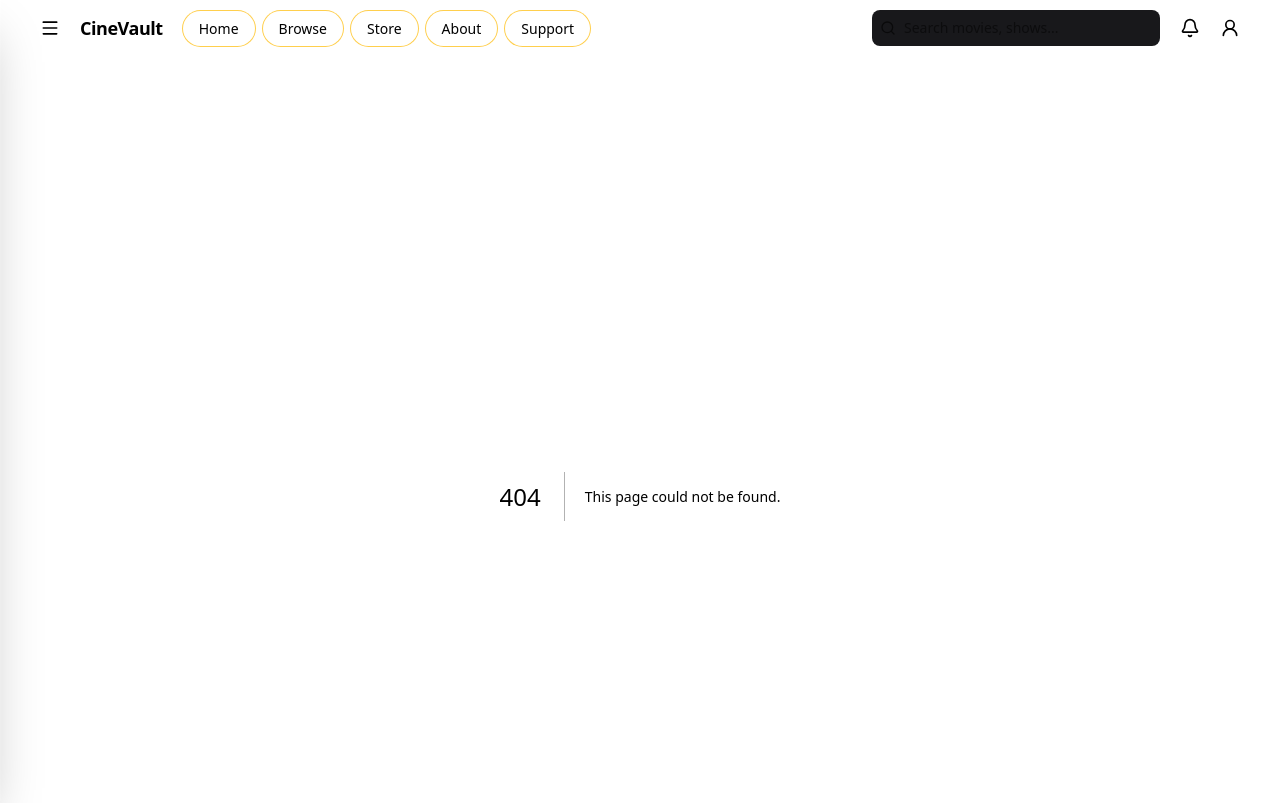
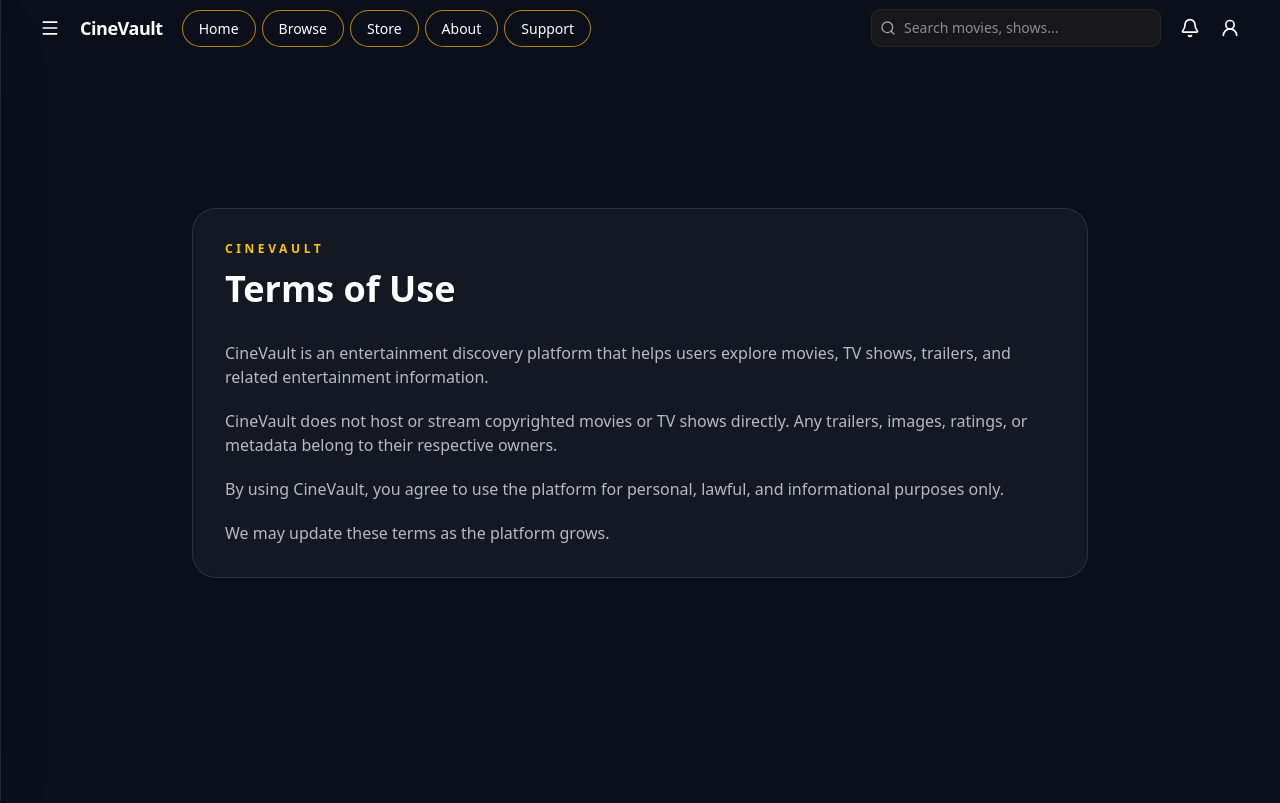
Before and after one commit to breezy23333/cinevault, a Next.js app: page /terms in a window 1280 px wide. Before the commit this address had no page. Shown: the top 803 px of the page. Built offline with nearby package versions, Linux system fonts and the light colour scheme.

Commit message:
Add terms and cookies pages

```diff
--- /dev/null
+++ b/app/cookies/page.tsx
@@ -0,0 +1,34 @@
+export default function CookiesPage() {
+  return (
+    <main className="min-h-screen bg-[#0b0f1a] px-6 py-28 text-white">
+      <section className="mx-auto max-w-4xl rounded-3xl border border-white/10 bg-white/[0.04] p-8">
+        <p className="text-xs font-black uppercase tracking-[0.3em] text-yellow-400">
+          CineVault
+        </p>
+
+        <h1 className="mt-3 text-4xl font-black">Cookie Policy</h1>
+
+        <div className="mt-8 space-y-5 text-white/70">
+          <p>
+            CineVault may use cookies or local browser storage to improve the user experience,
+            remember preferences, and support basic site functionality.
+          </p>
+
+          <p>
+            We may also use third-party services for movie data, images, trailers, analytics,
+            or embedded content. These services may use their own cookies.
+          </p>
+
+          <p>
+            You can disable cookies in your browser settings, but some features may not work
+            correctly.
+          </p>
+
+          <p>
+            This policy may be updated as CineVault grows.
+          </p>
+        </div>
+      </section>
+    </main>
+  );
+}
--- /dev/null
+++ b/app/terms/page.tsx
@@ -0,0 +1,34 @@
+export default function TermsPage() {
+  return (
+    <main className="min-h-screen bg-[#0b0f1a] px-6 py-28 text-white">
+      <section className="mx-auto max-w-4xl rounded-3xl border border-white/10 bg-white/[0.04] p-8">
+        <p className="text-xs font-black uppercase tracking-[0.3em] text-yellow-400">
+          CineVault
+        </p>
+
+        <h1 className="mt-3 text-4xl font-black">Terms of Use</h1>
+
+        <div className="mt-8 space-y-5 text-white/70">
+          <p>
+            CineVault is an entertainment discovery platform that helps users explore movies,
+            TV shows, trailers, and related entertainment information.
+          </p>
+
+          <p>
+            CineVault does not host or stream copyrighted movies or TV shows directly. Any
+            trailers, images, ratings, or metadata belong to their respective owners.
+          </p>
+
+          <p>
+            By using CineVault, you agree to use the platform for personal, lawful, and
+            informational purposes only.
+          </p>
+
+          <p>
+            We may update these terms as the platform grows.
+          </p>
+        </div>
+      </section>
+    </main>
+  );
+}
```
